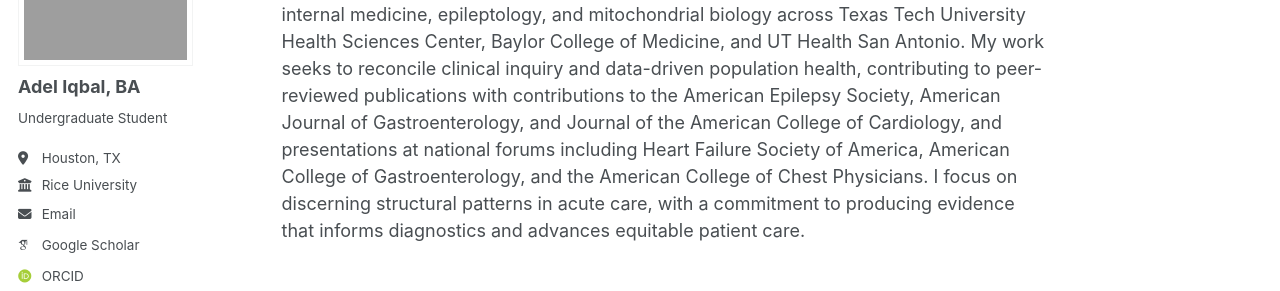
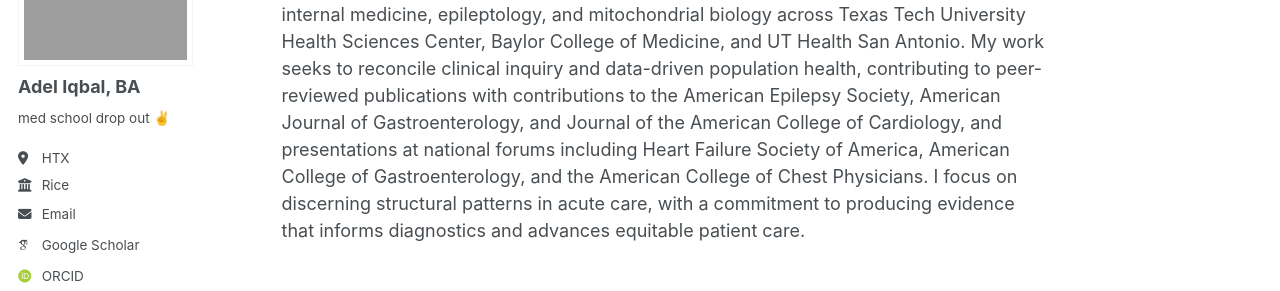
Before and after one commit to adel-iqbal/aiqbal, a Jekyll site: the page built from _pages/about.md, in a window 1280 px wide. Shown: the part 167-458 px from the top of the page. Built offline with Jekyll 4.4.1, drawn with Linux system fonts in a browser that asks for light colours; some web fonts are replaced; a script bundle is joined from its source files by our own code; library files that are not in the unit come from our copies.

Commit message:
Update _config.yml

```diff
--- a/_config.yml
+++ b/_config.yml
@@ -26,9 +26,9 @@ author:
   avatar           : "Headshot.PNG"
   name             : "Adel Iqbal, BA"
   pronouns         : ""
-  bio              : "Undergraduate Student"
-  location         : "Houston, TX"
-  employer         : "Rice University"
+  bio              : "med school drop out ✌️"
+  location         : "HTX"
+  employer         : "Rice"
   uri              : # URL
   email            : "adel.iqbal02@gmail.com"
 
```
